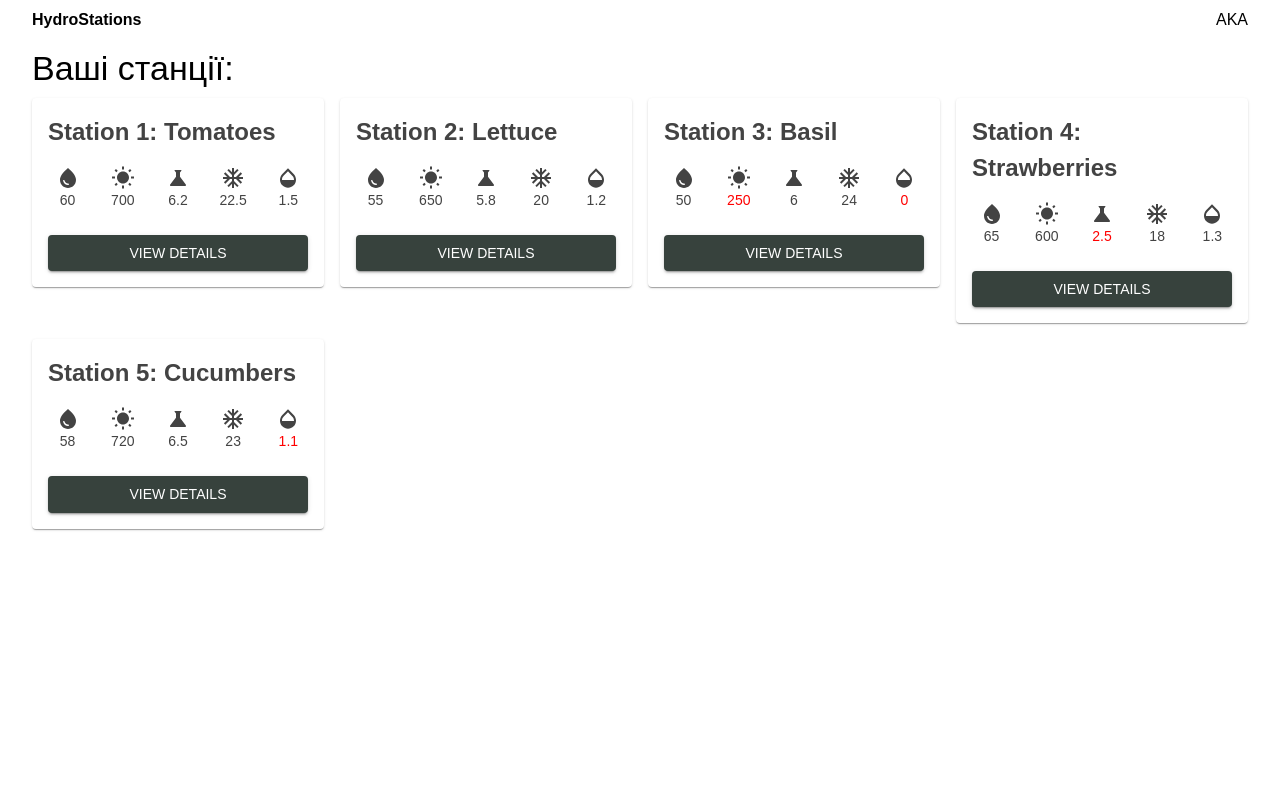
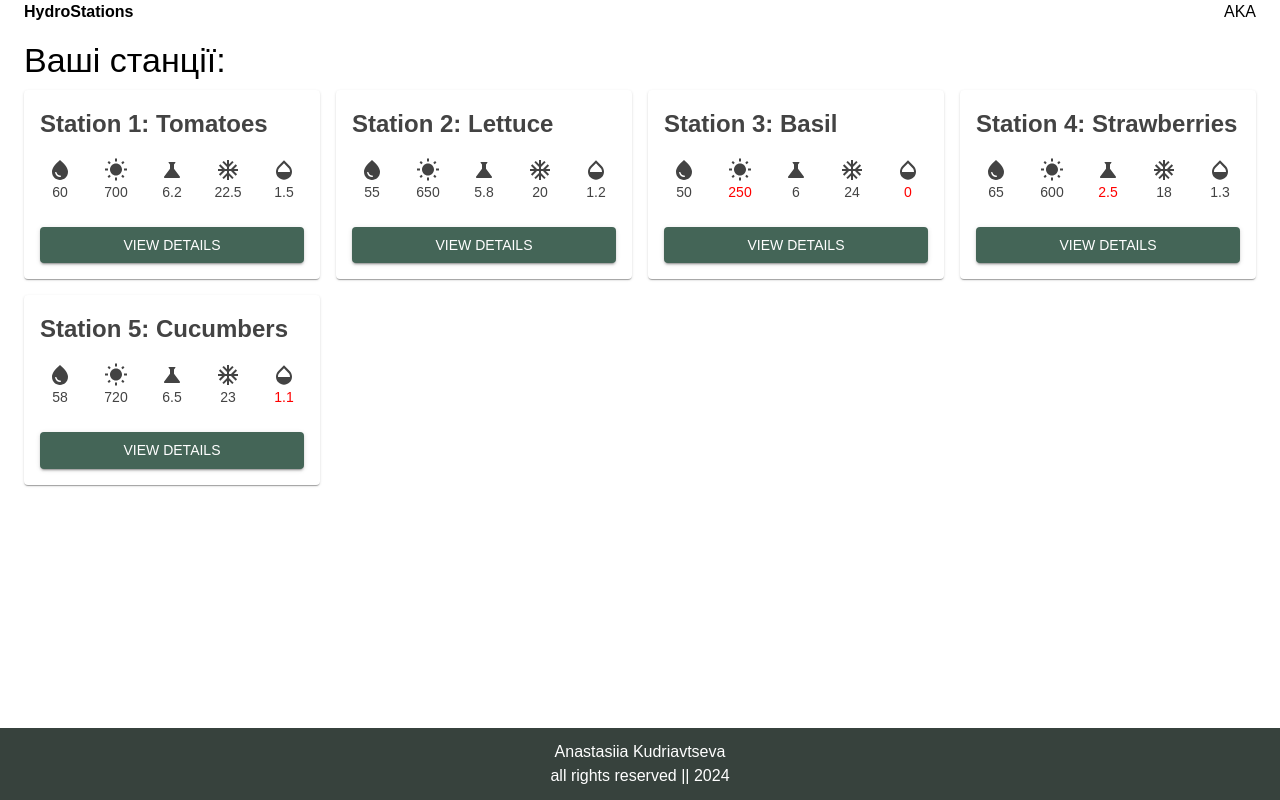
Before and after one commit to proxrustes/hydroponics-front, a Next.js app: page / in a window 1280 px wide. Built offline with nearby package versions, Linux system fonts and the light colour scheme.

Commit message:
pretty layout

```diff
--- a/app/layout.tsx
+++ b/app/layout.tsx
@@ -1,8 +1,9 @@
-"use client"
+"use client";
 
 import { Header } from "@/components/Header";
-import { ThemeProvider } from "@mui/material";
+import { Stack, ThemeProvider } from "@mui/material";
 import { lightTheme } from "@/styles/theme";
+import { Footer } from "@/components/Footer";
 
 export default function RootLayout({
   children,
@@ -11,10 +12,14 @@ export default function RootLayout({
 }>) {
   return (
     <html lang="en">
-      <body>
+      <body style={{margin:0}}>
         <ThemeProvider theme={lightTheme}>
-          <Header />
-          {children}
+          <Stack sx={{minHeight:"90vh"}}>
+            <Header />
+            {children}
+          </Stack>
+
+          <Footer />
         </ThemeProvider>
       </body>
     </html>
--- /dev/null
+++ b/components/Footer.tsx
@@ -0,0 +1,10 @@
+import { Stack, Typography } from "@mui/material";
+
+export function Footer(){
+    return(
+        <Stack sx={{backgroundColor:"primary.dark", color:"white", height: "9vh", textAlign:"center", justifyContent:"center", mt:"1vh"}}>
+            <Typography>Anastasiia Kudriavtseva</Typography>
+            <Typography>all rights reserved || 2024</Typography>
+        </Stack>
+    )
+}
--- a/styles/theme.ts
+++ b/styles/theme.ts
@@ -38,8 +38,9 @@ const commonThemeOptions = {
   export const lightTheme = createTheme({
     palette: {
       primary: {
-        main: "#37423D",
-        light: "#446557"
+        main: "#446557",
+        light: "#446557",
+        dark:"#37423D"
       },
       secondary: {
         main: "#0B6776"
```
